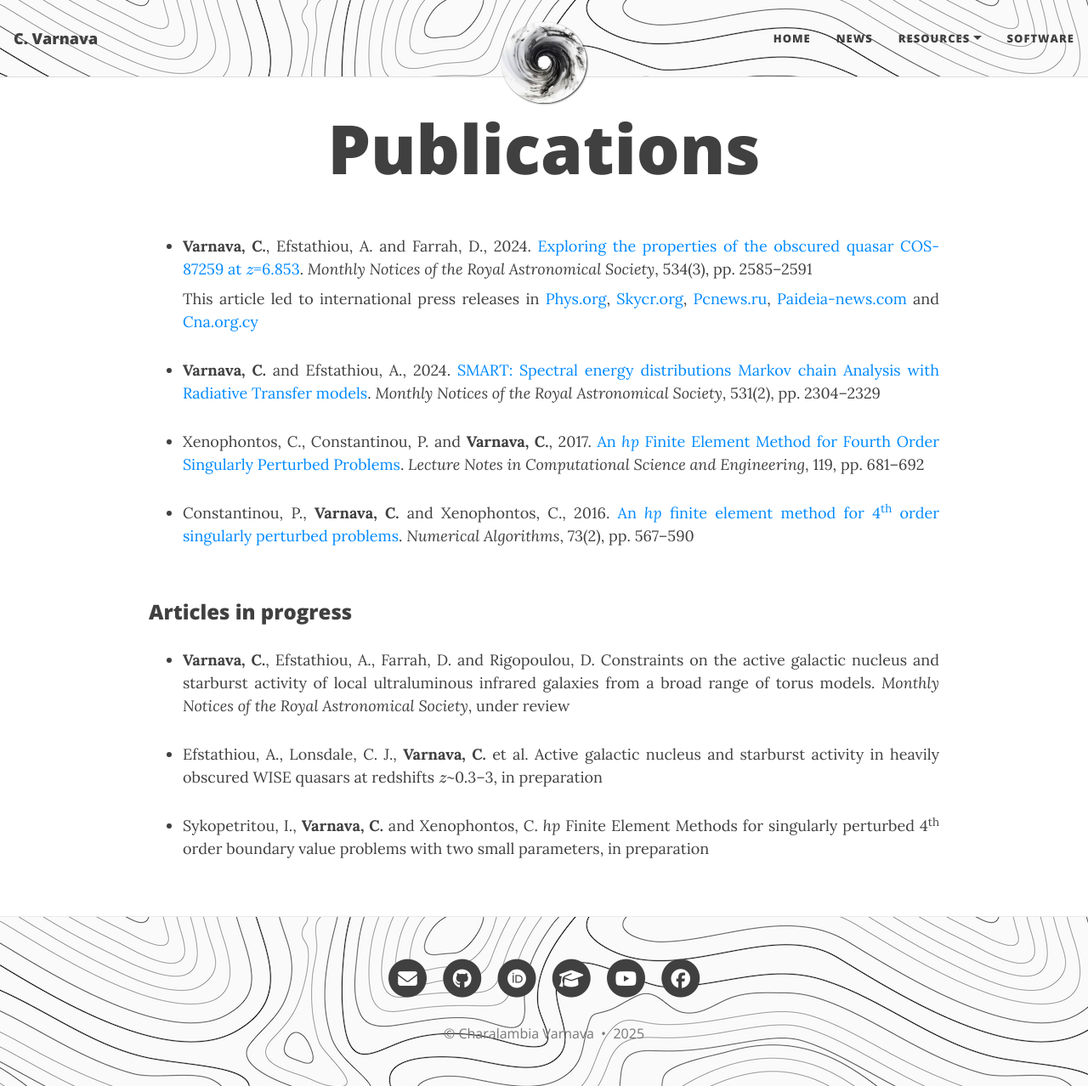
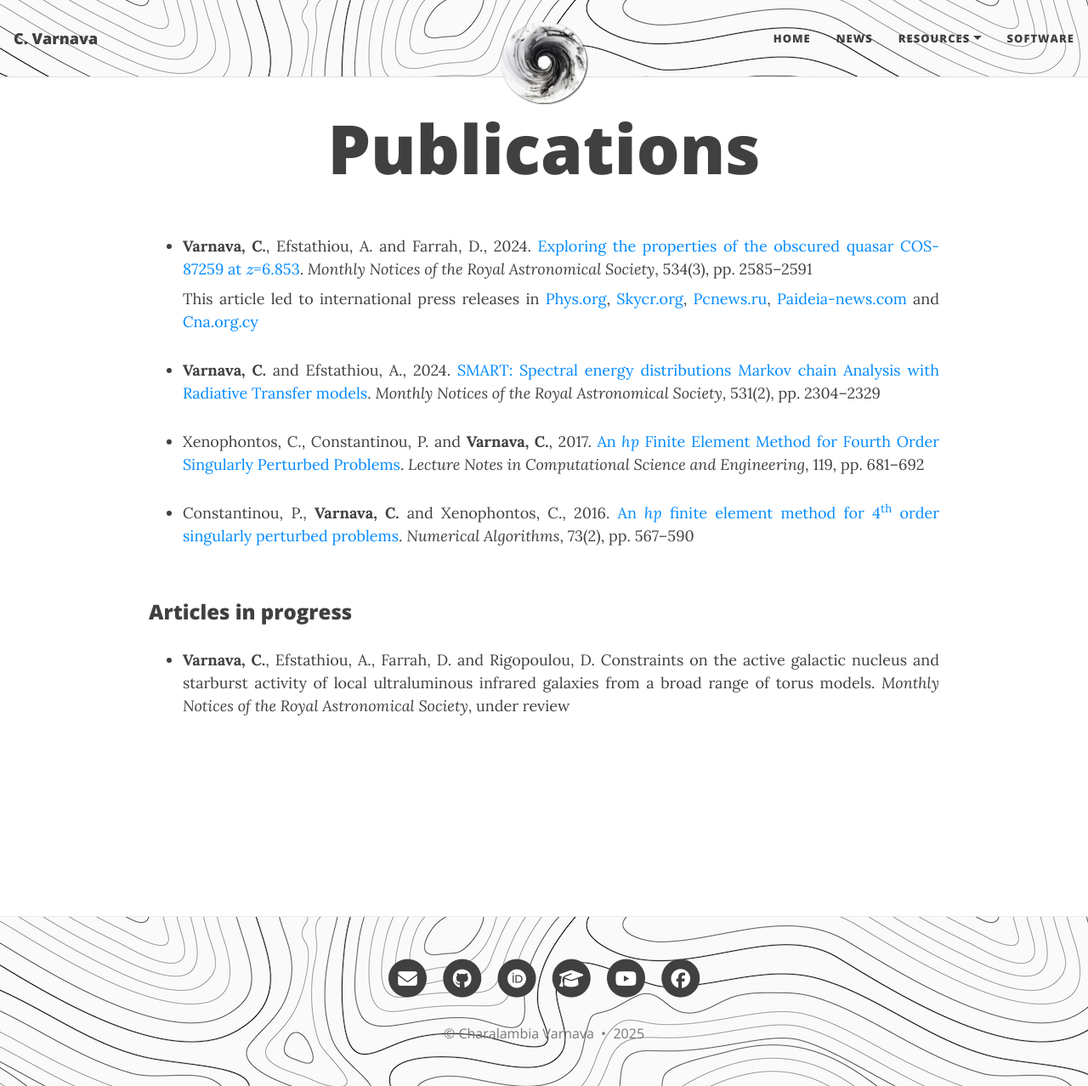
Before and after one commit to ch-var/ch-var.github.io, a Jekyll site: the page built from publications.html, in a window 1280 px wide and 1278 px high. Shown: the whole window at 85% size. Built offline with Jekyll 4.4.1, drawn with Linux system fonts in a browser that asks for light colours; formulas are drawn with MathJax 3.

Commit message:
Update publications.html

```diff
--- a/publications.html
+++ b/publications.html
@@ -36,10 +36,6 @@ mathjax: true
 <p style="font-family: var(--header-font); font-weight: 800; line-height: 1.1; font-size: 1.5rem; margin-top: 1.25rem;">Articles in progress</p>
 <ul>
 <li class="responsive-margin"><b>Varnava, C.</b>, Efstathiou, A., Farrah, D. and Rigopoulou, D. Constraints on the active galactic nucleus and starburst activity of local ultraluminous infrared galaxies from a broad range of torus models. <i>Monthly Notices of the Royal Astronomical Society</i>, under review</li>
-<p></p>
-<li class="responsive-margin">Efstathiou, A., Lonsdale, C. J., <b>Varnava, C.</b> et al. Active galactic nucleus and starburst activity in heavily obscured WISE quasars at redshifts \(z\)~0.3–3, in preparation</li>
-<p></p>
-<li class="responsive-margin">Sykopetritou, I., <b>Varnava, C.</b> and Xenophontos, C. <i>hp</i> Finite Element Methods for singularly perturbed 4<sup>th</sup> order boundary value problems with two small parameters, in preparation</li>
 </ul>
 
 <style>
```
